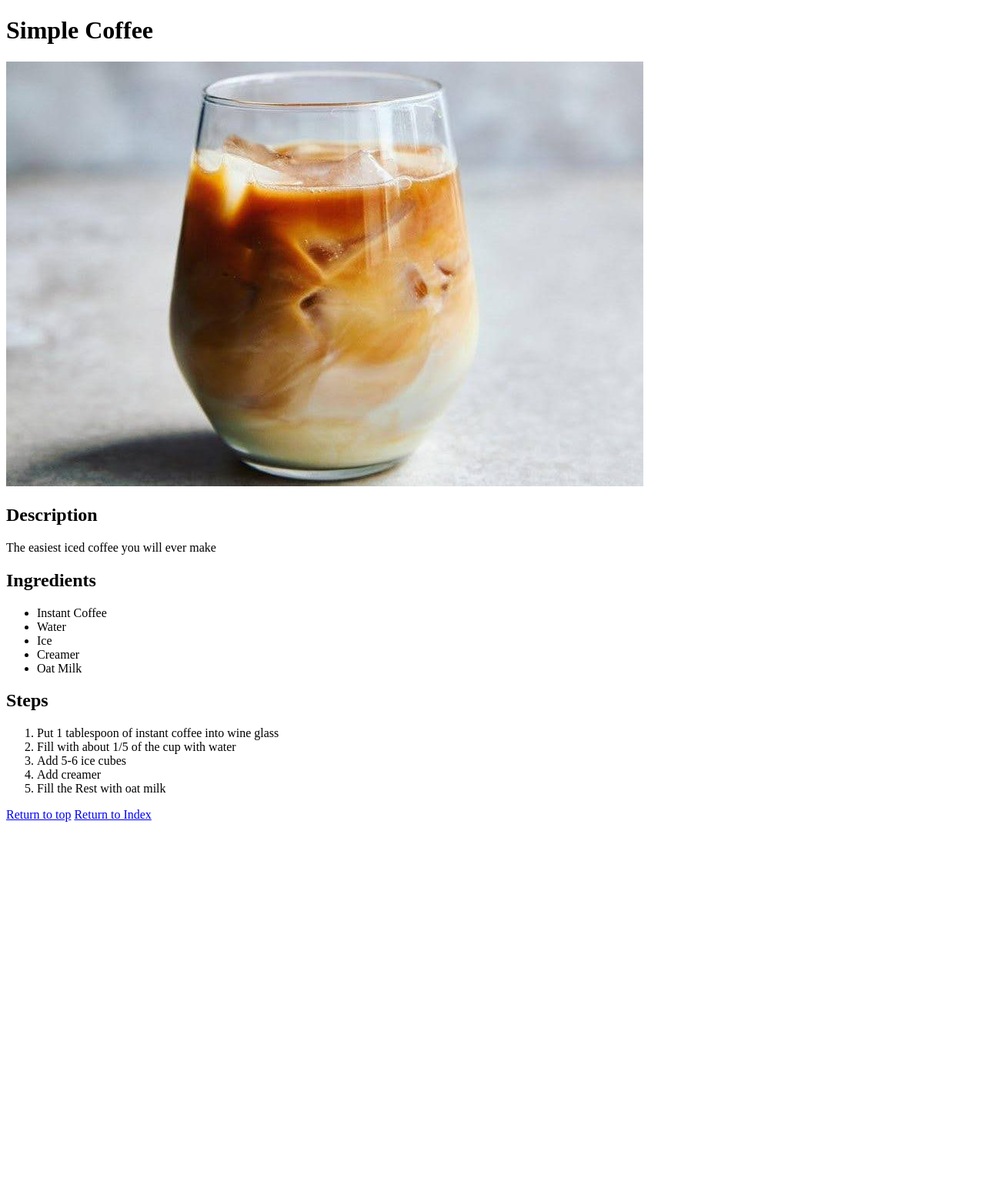
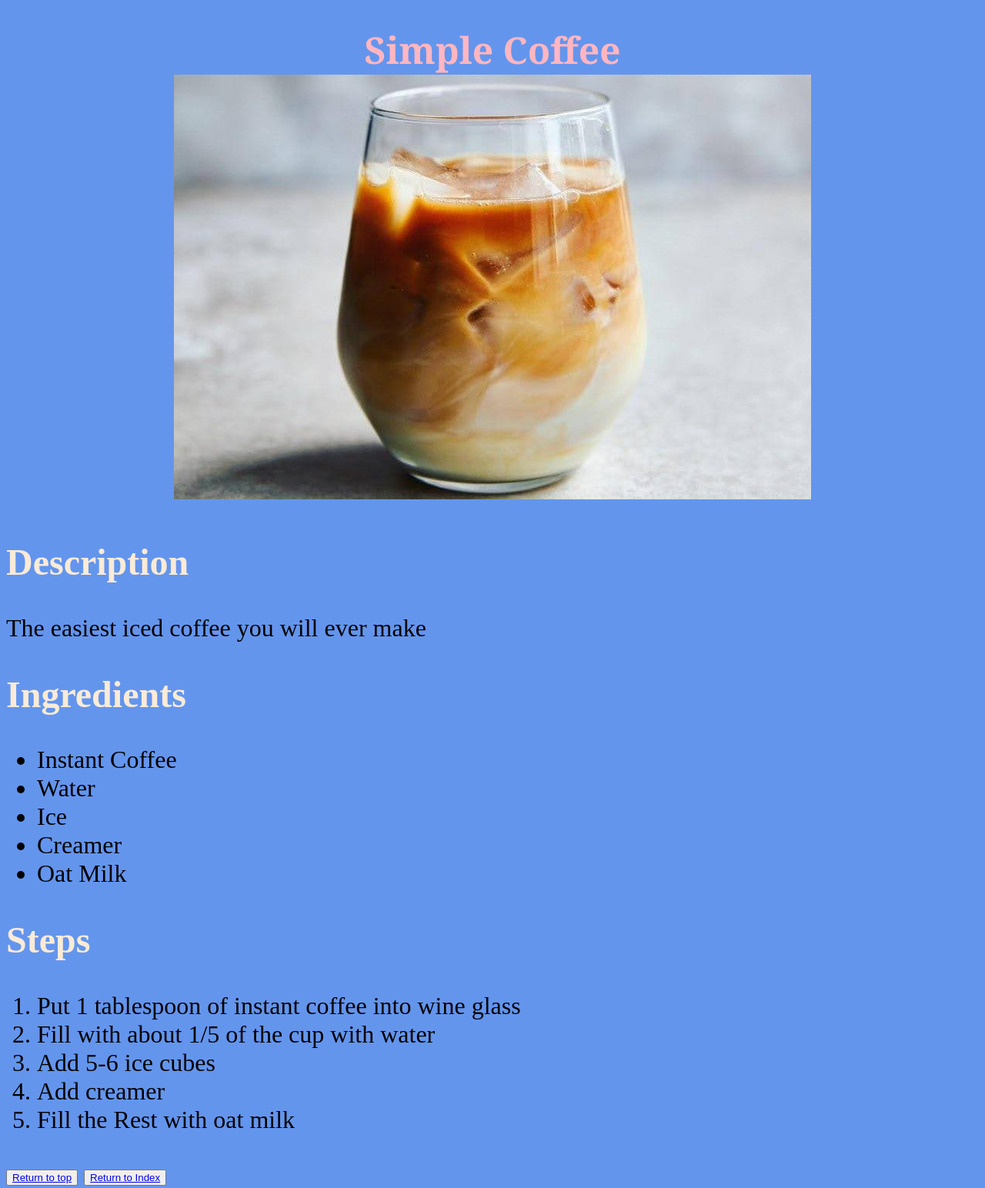
Before and after one commit to jcegan92/odin-recipes, a plain HTML site: page recipes/coffee.html in a window 1280 px wide. Shown: the whole page at 77% size. Before the commit the page ends 1076 px from the top, so only its background shows below. Drawn offline with Linux system fonts and the light colour scheme.

Commit message:
Add Style

```diff
--- a/recipes/coffee.html
+++ b/recipes/coffee.html
@@ -5,10 +5,12 @@
     <meta http-equiv="X-UA-Compatible" content="IE=edge">
     <meta name="viewport" content="width=device-width, initial-scale=1.0">
     <title>Coffee</title>
+    <link rel="stylesheet" href="../style.css">
 </head>
 <body>
-    <h1 id="header"> Simple Coffee</h1>
-    <img src="./coffee.jpg">
+    <h1 class="coffee" id="header"> Simple Coffee <br>
+        <img src="./coffee.jpg">
+    </h1>
     <h2> Description</h2>
         <p> The easiest iced coffee you will ever make</p>
     <h2> Ingredients</h2>
@@ -27,7 +29,7 @@
             <li> Add creamer </li>
             <li> Fill the Rest with oat milk </li>
         </ol>
-        <a href="#header">Return to top</a>
-        <a href="../index.html"> Return to Index</a>
+        <button><a href="#header">Return to top</a></button>
+        <button><a href="../index.html"> Return to Index</a></button>
 </body>
 </html>
--- /dev/null
+++ b/style.css
@@ -0,0 +1,24 @@
+body {
+    background-color: cornflowerblue;
+    font-size: 32px;
+}
+h1 {
+    font-family: Georgia, 'Times New Roman', Times, serif;
+    font-size: 48px;
+}
+h1 {
+    text-align: center;
+}
+.parent {
+    text-align: center;
+  }
+  .parent > ul {
+    display: inline-block;
+  }
+h2 {
+    color: antiquewhite;
+    font-weight: 900;
+}
+h1#header {
+    color: lightpink;
+}
```
Also changed, not shown: index.html (+5 -2 lines), recipes/occasion-shrimp.html (+6 -4 lines).
